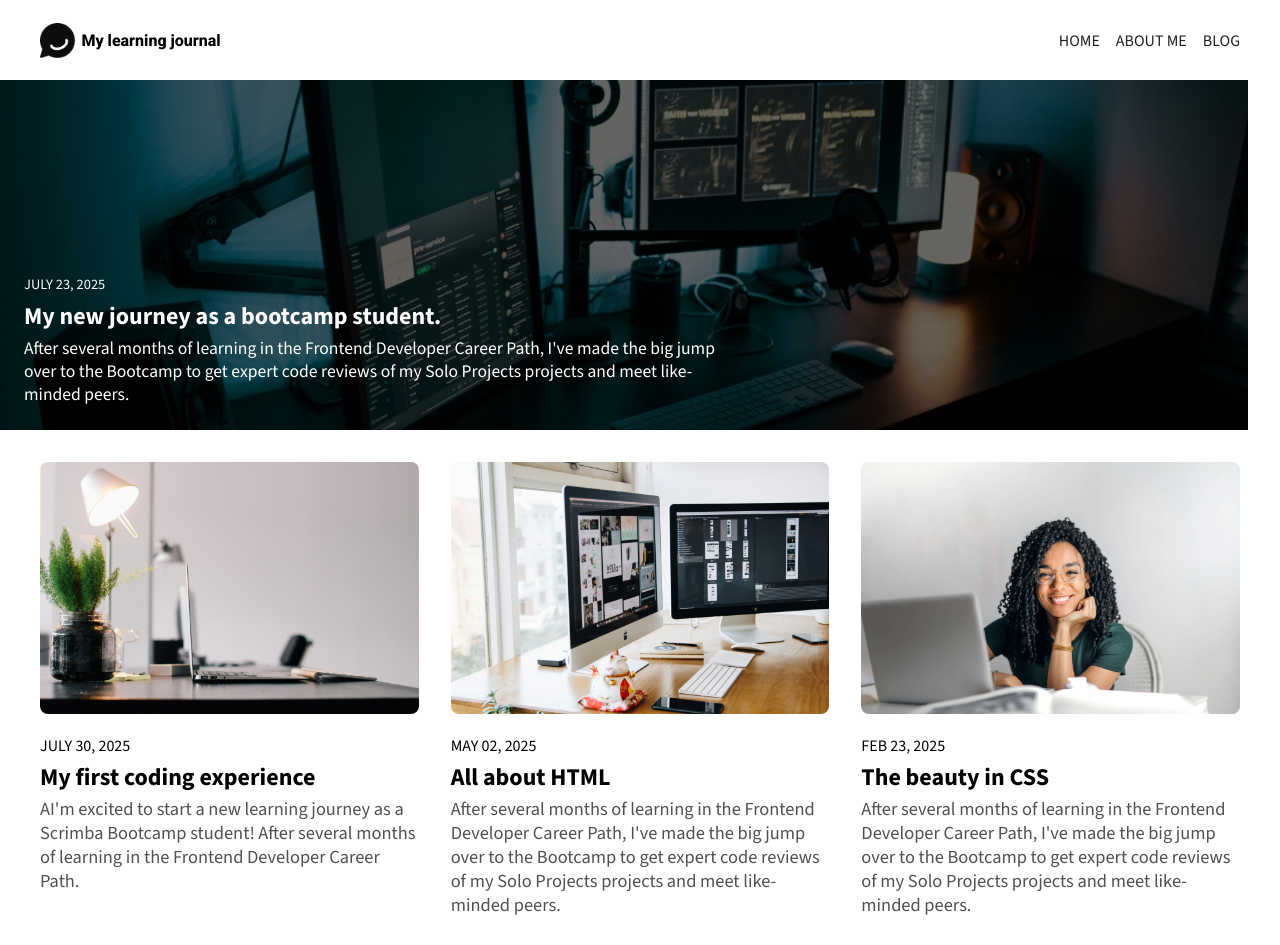
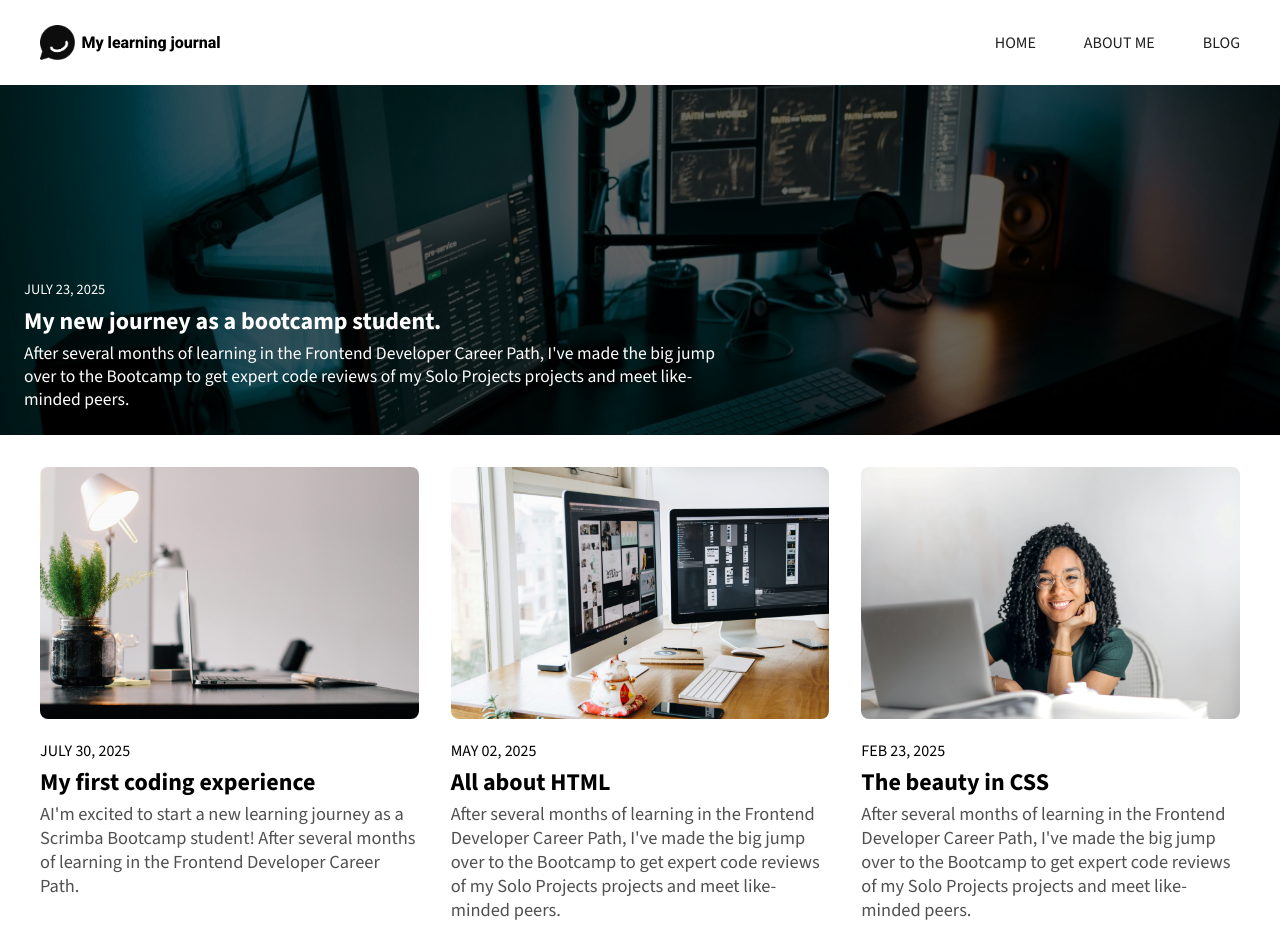
Before and after one commit to Iyare/learningJournal, a plain HTML site: page index.html in a window 1280 px wide. Shown: the top 945 px of the page. Drawn offline with nearby package versions, Linux system fonts and the light colour scheme.

Commit message:
fixes styling bugs

```diff
--- a/app.css
+++ b/app.css
@@ -15,13 +15,14 @@ body {
     font-family: var(--main-font);
     font-size: 16px;
     margin: 0;
+    box-sizing: border-box;
 }
 
 .container {
-
     margin-left: auto;
     margin-right: auto;
-    padding: 0 1.5em;
+    padding-left: 1.5em;
+    padding-right: 1.5em;
 }
 .text-center {
     text-align: center;
@@ -71,34 +72,37 @@ p {
 }
 
 
-
 nav {
     display: flex;
     justify-content: space-between;
     align-items: center;
-    min-height: 80px;
     font-size: 1rem;
+    padding: 1em 0;
 
     ul {
-        display:  flex;
+        display: flex;
+        gap: 0.5em;
+        justify-content: space-around;
         list-style-type: none;
-        flex-wrap: nowrap;
+        /* flex-wrap: nowrap; */
 
         li {
             text-transform: uppercase;
             font-weight: 500;
-            padding-left: 1em;
         }
     }
+
     a {
         text-decoration: none;
+
     }
 
     a:link, a:active {
         color: var(--black);
     }
-    a:hover {
-        background-color: bisque;
+    li:hover {
+        border-bottom: 3px solid #ffae0094;
+
     }
     a:visited {
         color: var(--black);
@@ -113,12 +117,15 @@ nav {
     background-position: 40% 50%;
     color: var(--white);
     display: flex;
+    justify-content: start;
     align-items: end;
     min-height: 350px;
 
     #hero-text{
         display: flex;
         flex-direction: column;
+        margin-left: 1.5em;
+        margin-right: 1.5em;
         padding-bottom: 1.5em;
 
         p, span {
@@ -193,6 +200,10 @@ footer {
         }
     }
 }
+
+
+
+/* for screens wider than 746px */
 @media screen and (min-width: 746px) {
     .container {
        max-width: 1200px;
@@ -200,6 +211,14 @@ footer {
 
     .image.portrait{
         max-width: 250px;
+    }
+
+    nav {
+        ul{
+            gap: 3em;
+
+        }
+
     }
     #hero{
         margin-left: 0;
@@ -210,12 +229,13 @@ footer {
 
     }
     .intro-post {
-        max-width: 1000px;
+        /* max-width: 1000px; */
         margin-left: auto;
         margin-right: auto;
     }
     .intro-post.about-me {
         display: flex;
+        align-items: center;
         justify-content: space-between;
         gap: 1.5em;
         padding-top: 2em;
--- a/index.html
+++ b/index.html
@@ -35,8 +35,8 @@
     </header>
 
     <main>
-        <section id="hero" class="container">
-            <div id="hero-text" >
+        <section id="hero" >
+             <div id="hero-text" >
                 <span class="date">July 23, 2025</span>
                 <h1>My new journey as a bootcamp student.</h1>
                 <p>
@@ -44,7 +44,6 @@
                     to the Bootcamp to get expert code reviews of my Solo Projects projects and meet like-minded peers.
                 </p>
             </div>
-
         </section>
         <section id="articles" class="container">
 <!--  Sample article for styling purposes only
```
